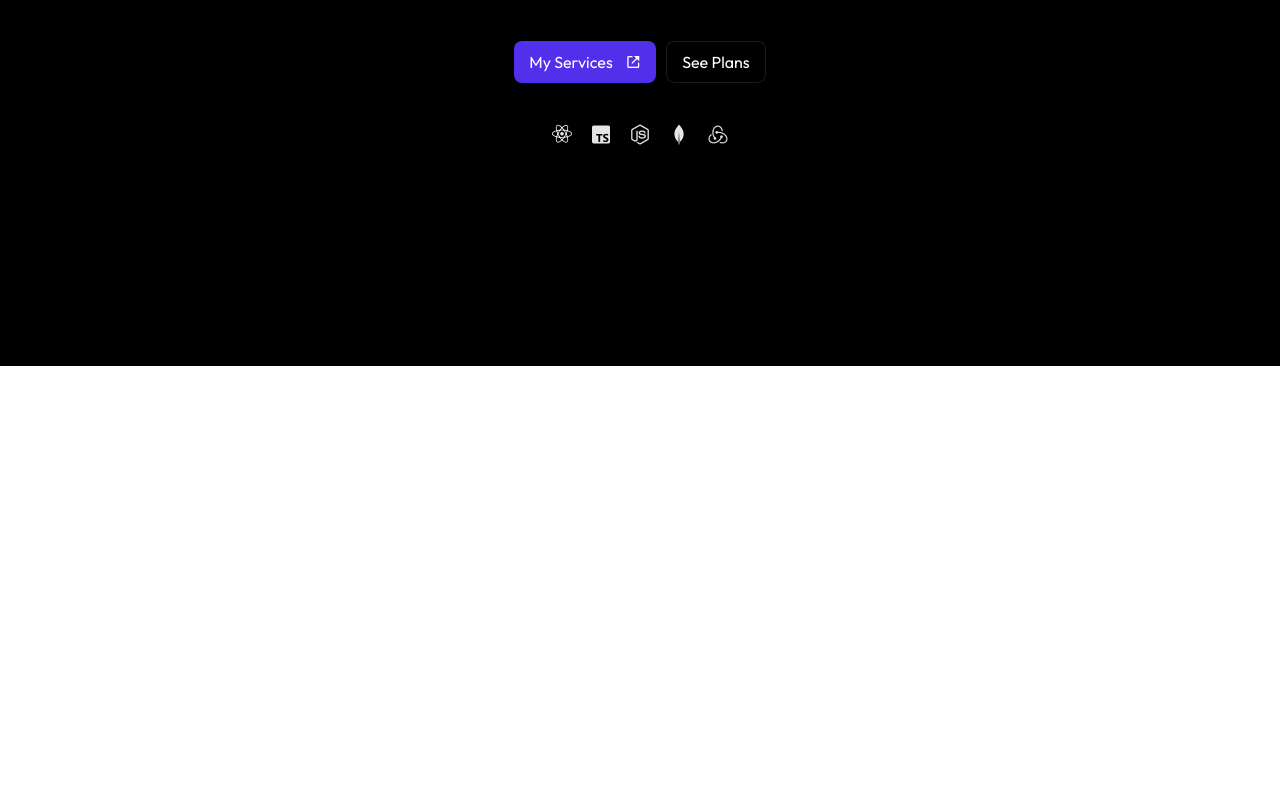
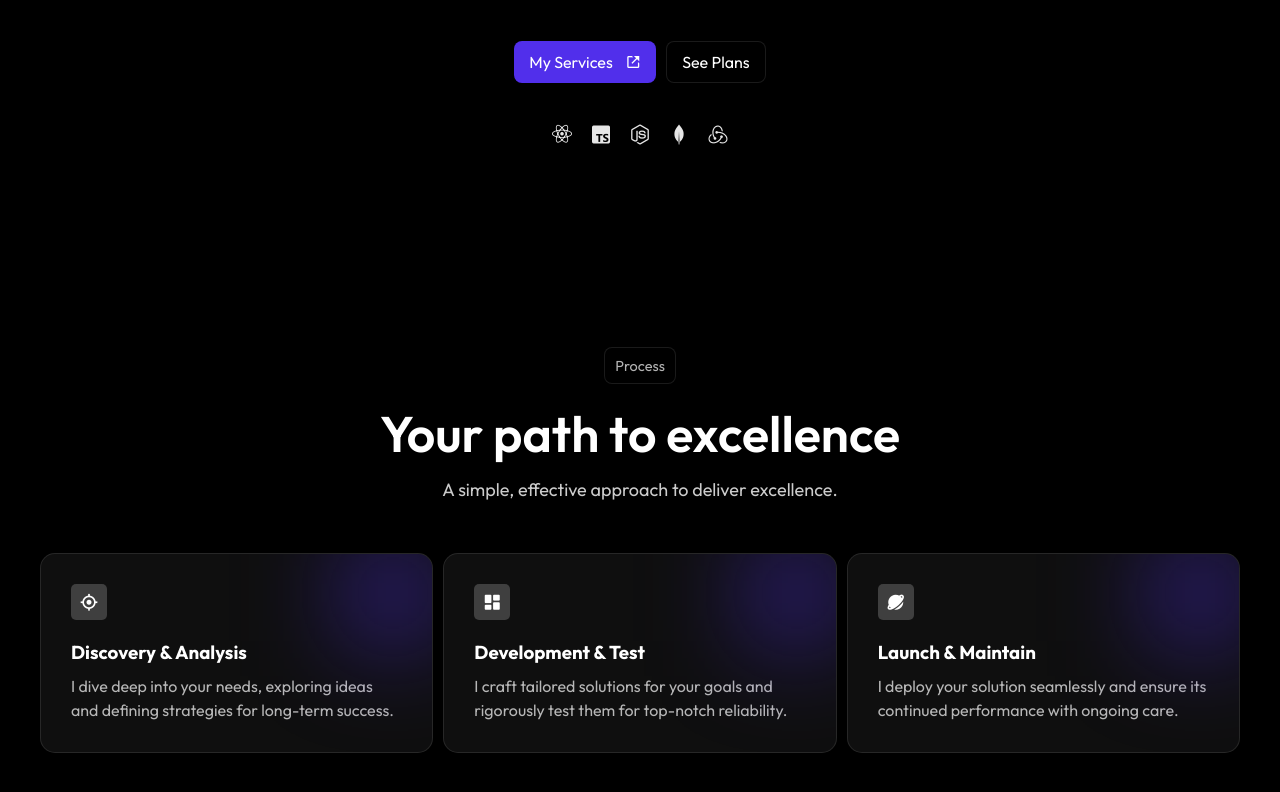
Before and after one commit to artyomagadzhanyan421/artyom-agadzhanyan, a React (Vite) app: page / in a window 1280 px wide. Shown: the part 434-1226 px from the top of the page. Before the commit the page ends 800 px from the top, so only its background shows below. Built offline with nearby package versions, Linux system fonts and the light colour scheme.

Commit message:
process section for the website

```diff
--- a/src/App.tsx
+++ b/src/App.tsx
@@ -3,12 +3,14 @@ import './App.css';
 // Components
 import Navbar from './components/Navbar';
 import Hero from './components/Hero';
+import Process from './components/Process';
 
 function App() {
   return (
     <div className="App">
       <Navbar />
       <Hero />
+      <Process />
     </div>
   )
 }
--- a/src/components/Navbar.tsx
+++ b/src/components/Navbar.tsx
@@ -9,10 +9,11 @@ function Navbar() {
                     <span>Artyom A.</span>
                 </div>
                 <ul>
+                    <li><a href="#">Who I'am?</a></li>
                     <li><a href="#">Process</a></li>
                     <li><a href="#">Showcase</a></li>
                     {/* <li><a href="#">Skills</a></li> */}
-                    <li><a href="#">Services</a></li>
+                    <li><a href="#">Skills</a></li>
                     {/* <li><a href="#">Experience</a></li> */}
                     <li><a href="#">Plans</a></li>
                     <li><a href="#">Contact</a></li>
--- /dev/null
+++ b/src/components/Process.tsx
@@ -0,0 +1,38 @@
+import "../styles/Process.css";
+
+function Process() {
+    return (
+        <div className='Process'>
+            <center>
+                <div className="sub-head">
+                    <span style={{ color: 'rgba(255, 255, 255, .7)' }}>Process</span>
+                </div>
+                <center>
+                    <p className="heading section">Your path to excellence</p>
+                </center>
+                <center>
+                    <p className="pitch">A simple, effective approach to deliver excellence.</p>
+                </center>
+                <div className="process">
+                    <div className="phase">
+                        <i className="bx bx-target-lock"></i>
+                        <h3>Discovery & Analysis</h3>
+                        <span>I dive deep into your needs, exploring ideas and defining strategies for long-term success.</span>
+                    </div>
+                    <div className="phase">
+                        <i className="bx bxs-dashboard"></i>
+                        <h3>Development & Test</h3>
+                        <span>I craft tailored solutions for your goals and rigorously test them for top-notch reliability.</span>
+                    </div>
+                    <div className="phase">
+                        <i className="bx bxs-planet"></i>
+                        <h3>Launch & Maintain</h3>
+                        <span>I deploy your solution seamlessly and ensure its continued performance with ongoing care.</span>
+                    </div>
+                </div>
+            </center>
+        </div>
+    )
+}
+
+export default Process
--- /dev/null
+++ b/src/styles/Process.css
@@ -0,0 +1,53 @@
+.Process {
+    padding: 100px 0px;
+}
+
+.heading.section {
+    font-size: 50px;
+    margin: 20px 0px 12.5px 0px;
+}
+
+.process {
+    display: grid;
+    text-align: left;
+    grid-template-columns: repeat(3, 1fr);
+    width: 1200px;
+    margin-top: 50px;
+    gap: 10px;
+}
+
+.phase {
+    position: relative;
+    overflow: hidden;
+    border: 1px solid rgba(255, 255, 255, .1);
+    background-color: rgba(255, 255, 255, .06);
+    padding: 30px;
+    border-radius: 15px;
+}
+
+.phase::before {
+    background-color: #512feb80;
+    content: "";
+    position: absolute;
+    top: -11px;
+    right: -11px;
+    width: 100px;
+    height: 100px;
+    filter: blur(50px);
+}
+
+.phase i {
+    background-color: rgba(255, 255, 255, .2);
+    margin-bottom: 20px;
+    padding: 8px;
+    border-radius: 5px;
+    font-size: 20px;
+}
+
+.phase span {
+    display: flex;
+    color: rgba(255, 255, 255, .7);
+    font-size: 16px;
+    margin-top: 10px;
+    line-height: 1.5em;
+}
```
